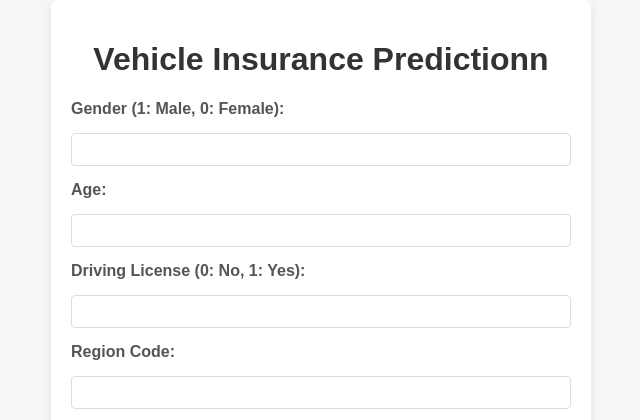
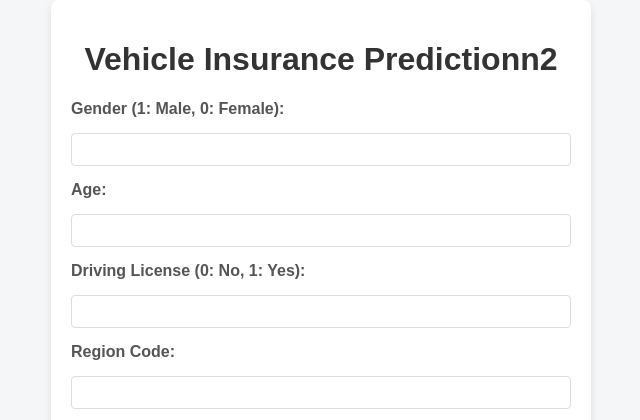
Before and after one commit to mridul1012/vehicle_insurance, a FastAPI app: page / in a window 1280 px wide. Shown: the top 420 px of the page, without its empty margins (319-959 px from the left). Run offline with FastAPI, Linux system fonts and the light colour scheme; parts of the project's set-up code (start-up, migrations or seed data) failed here and were passed over.

Commit message:
cicd test 3

```diff
--- a/templates/vehicledata.html
+++ b/templates/vehicledata.html
@@ -9,7 +9,7 @@
 </head>
 <body>
     <div class="container">
-        <h1>Vehicle Insurance Predictionn</h1>
+        <h1>Vehicle Insurance Predictionn2</h1>
 
         <form method="post" action="/">
             <label for="Gender">Gender (1: Male, 0: Female):</label>
```
